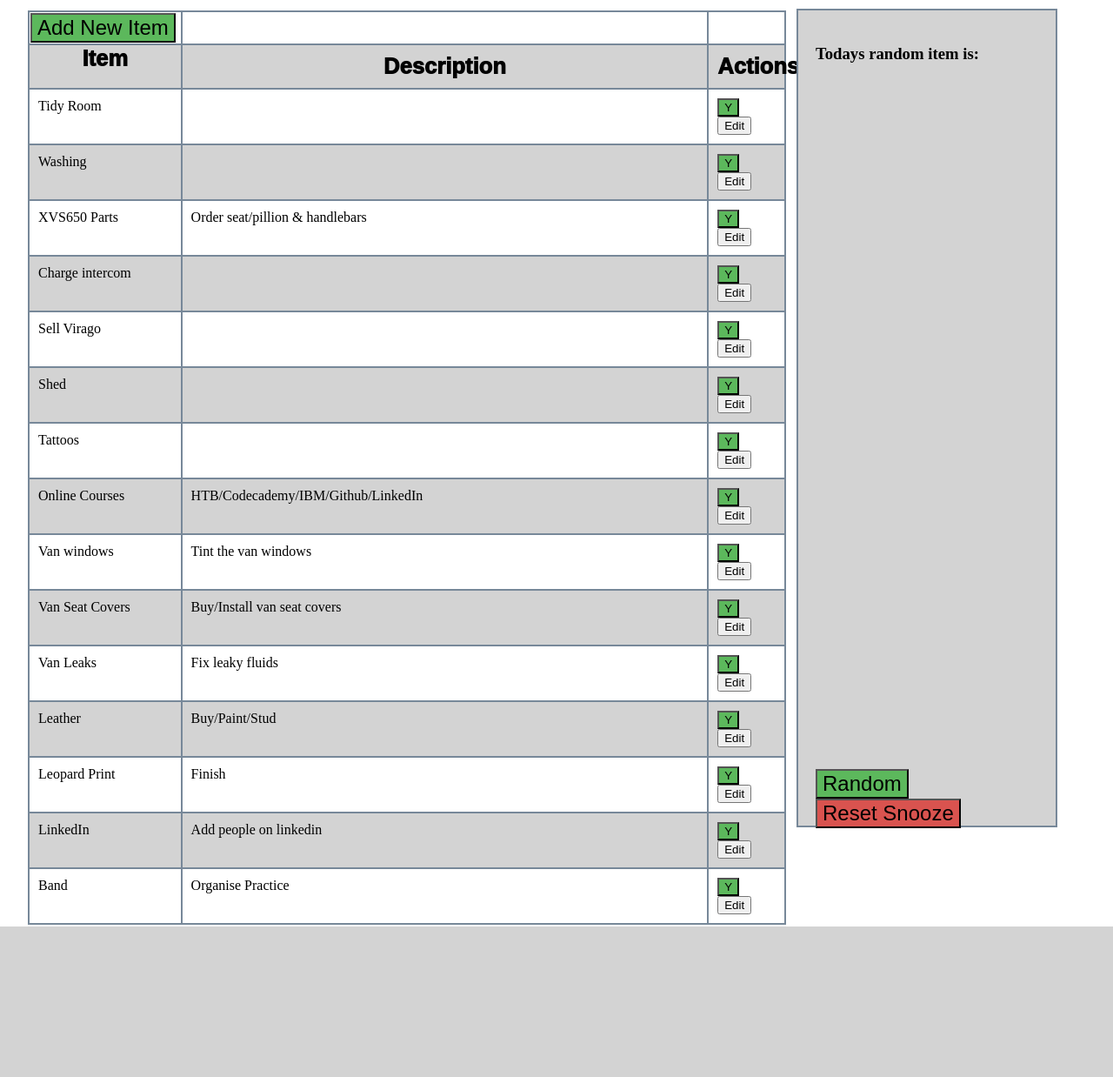
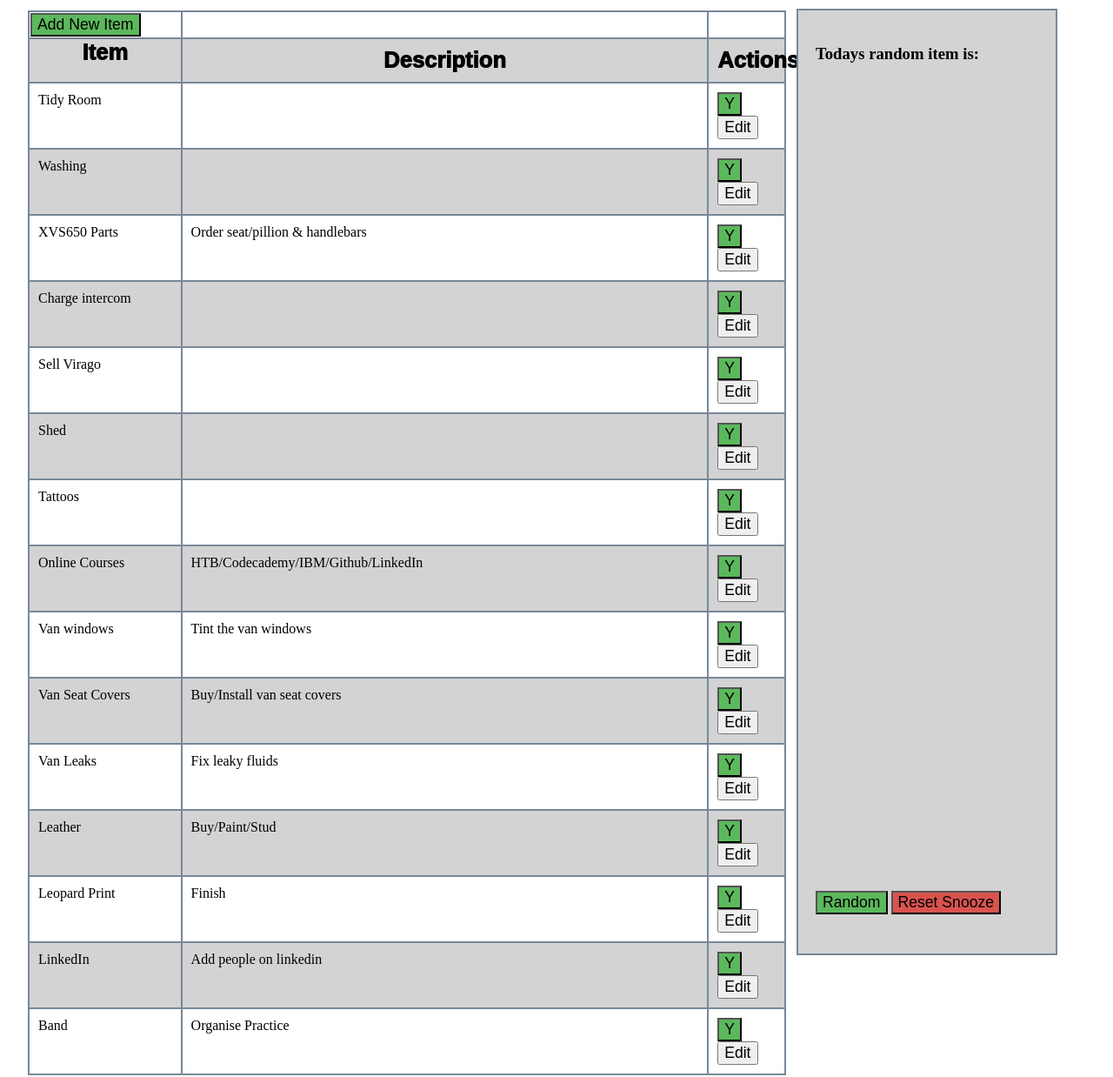
Before and after one commit to GRitchie1/Balena_ToDoList, a Flask app: page /1 in a window 1280 px wide. Shown: the part 55-1293 px from the top of the page at 87% size. Before the commit the page ends 1120 px from the top, so only its background shows below. Run offline with Flask 2, Linux system fonts and the light colour scheme; data comes from the database, SQL or seed files in the repository; some libraries are stand-ins or nearby versions.

Commit message:
Standardise buttons

```diff
--- a/todolist/src/static/styles.css
+++ b/todolist/src/static/styles.css
@@ -87,33 +87,19 @@ a:hover {
 .item-container:nth-child(even) {background-color:lightgray;}
 
 
-
-input.comp {
+input.pos {
     background-color: #5cb85c;
+    font-size: 1.1em;
+}
+input.neg {
+    background-color: #d9534f;
+    font-size: 1.1em;
 }
 
-input.uncomp {
-    background-color: #d9534f;
+input.neutral {
+    font-size: 1.1em;
 }
 
-input.rand {
-    background-color: #5cb85c;
-    font-size: 1.5em;
-}
-input.snooze {
-    background-color: #d9534f;
-    font-size: 1.5em;
-}
-
-input.del {
-    background-color: #d9534f;
-    font-size: 1.5em;
-}
-
-input.add {
-    background-color: #5cb85c;
-    font-size: 1.5em;
-}
 
 .random{
   border:2px solid lightslategray;
--- a/todolist/src/templates/lists.html
+++ b/todolist/src/templates/lists.html
@@ -20,7 +20,7 @@
       <tr class = "item-container">
         <td class="add-item">
         <form method="POST">
-          <input type="submit" class="add" name="Add" value="Add New Item">
+          <input type="submit" class="pos" name="Add" value="Add New Item">
         </form>
         </td>
         <td class="desc">  </td>
@@ -41,11 +41,11 @@
           <td class="item-form">
             <form method="POST">
               {% if item.complete == False %}
-              <input type="submit" class="comp" name="{{item.id}}" value="Y">
+              <input type="submit" class="pos" name="{{item.id}}" value="Y">
               {% elif item.complete == True %}
-              <input type="submit" class="uncomp" name="{{item.id}}" value="X">
+              <input type="submit" class="neg" name="{{item.id}}" value="X">
               {% endif %}
-              <input type="submit" class="edit" name="{{item.id}}" value="Edit">
+              <input type="submit" class="neutral" name="{{item.id}}" value="Edit">
             </form>
           </td>
         </tr>
@@ -63,11 +63,11 @@
 
     <div class = random-btns">
     <form method="POST">
-      <input type="submit" class="rand" name="rand" value="Random">
+      <input type="submit" class="pos" name="rand" value="Random">
       {% if random_item.name %}
-      <input type="submit" class="snooze" name="{{random_item.id}}" value="Snooze">
+      <input type="submit" class="neg" name="{{random_item.id}}" value="Snooze">
       {% endif %}
-      <input type="submit" class="snooze" name="snooze_reset" value="Reset Snooze">
+      <input type="submit" class="neg" name="snooze_reset" value="Reset Snooze">
     </form>
     </div>
   </div>
```
Also changed, not shown: todolist/src/templates/items.html (+6 -6 lines).
